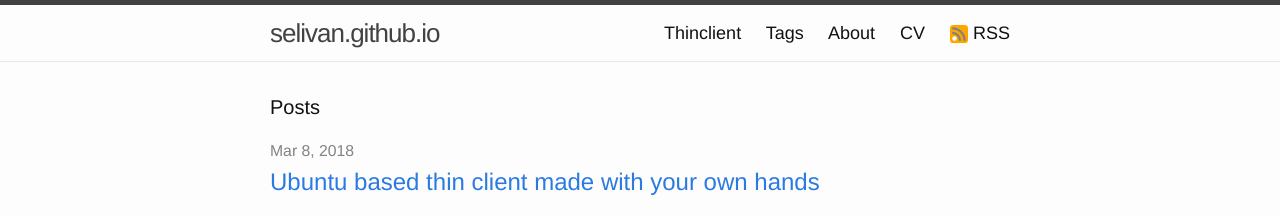
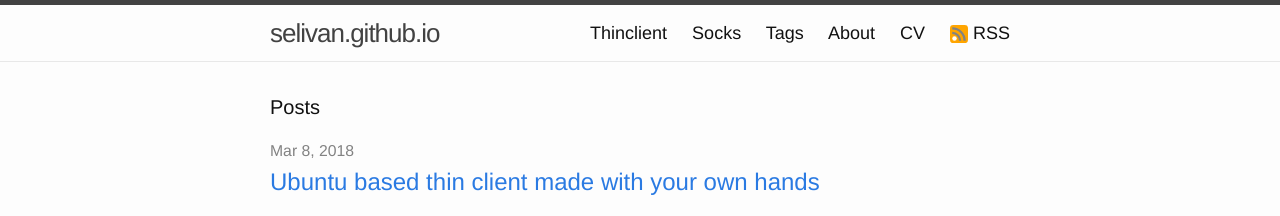
Before and after one commit to selivan/selivan.github.io, a Jekyll site: the page built from index.html, in a window 1280 px wide and 900 px high. Shown: the top 216 px of the window. Built offline with Jekyll 4.4.1, drawn with Linux system fonts in a browser that asks for light colours.

Commit message:
Add socks link to header

```diff
--- a/_includes/header.html
+++ b/_includes/header.html
@@ -15,6 +15,7 @@
 
       <div class="trigger">
         <a class="page-link" href="https://github.com/selivan/thinclient/blob/master/README.md">Thinclient</a>
+        <a class="page-link" href="/socks">Socks</a>
         <a class="page-link" href="/tags">Tags</a>
         <a class="page-link" href="/about">About</a>
         <a class="page-link" href="/cv">CV</a>
```
